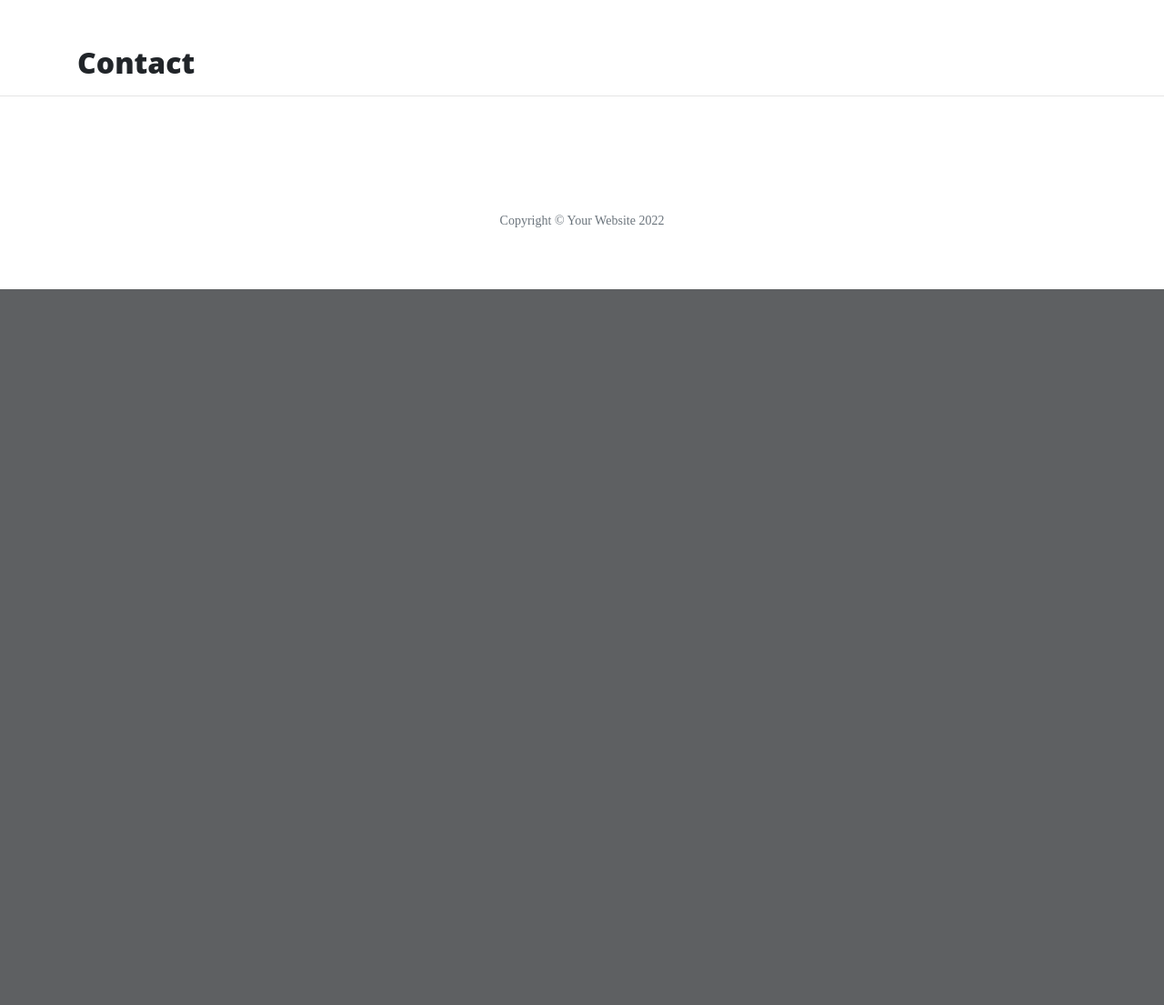
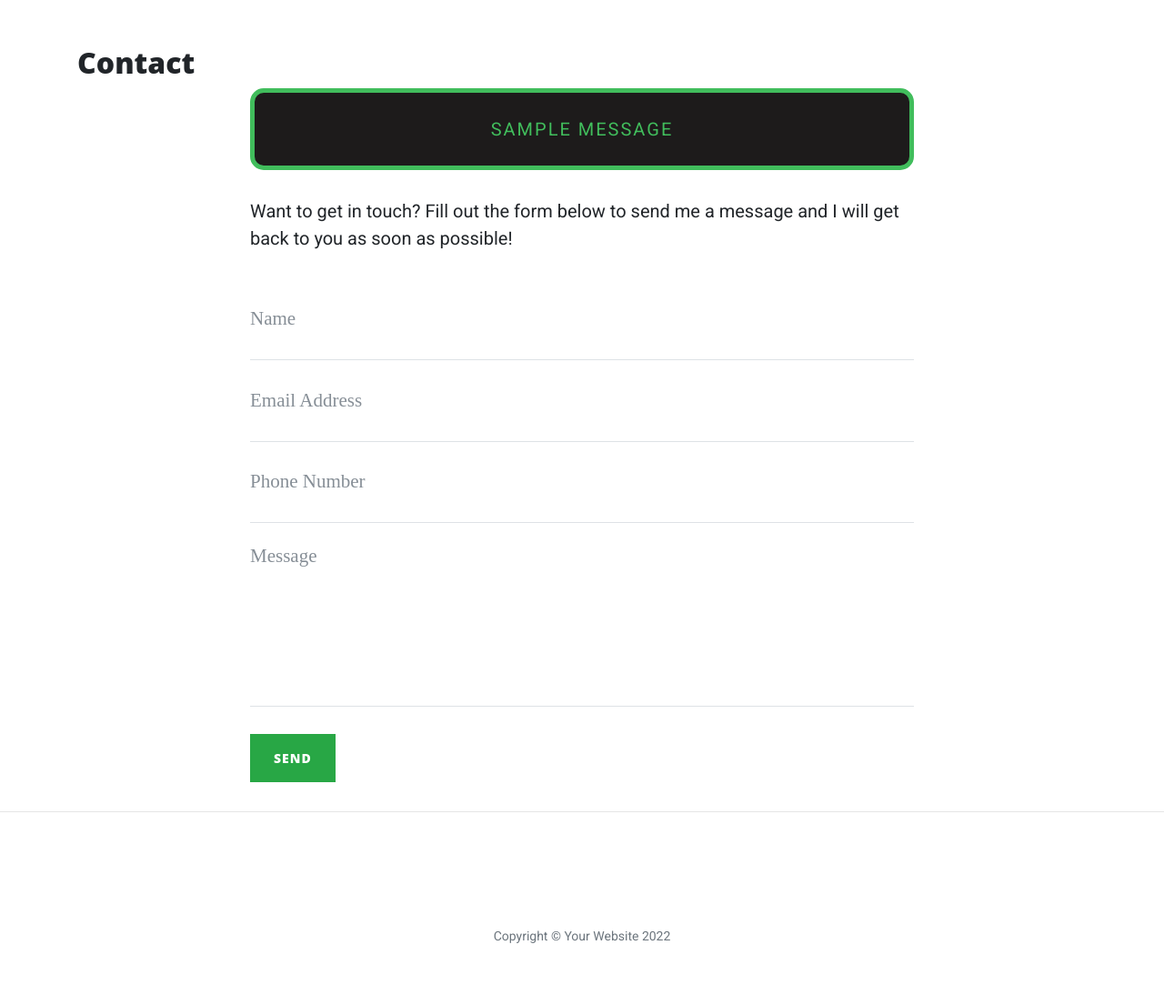
Before and after one commit to PedroCristo/code-institute-my-first-flask-app, a Flask app: page /contact in a window 1280 px wide. Shown: the part 628-1733 px from the top of the page at 91% size. Before the commit the page ends 946 px from the top, so only its background shows below. Run offline with Flask 2, Linux system fonts and the light colour scheme; one stand-in notice (Sample message) is shown; some libraries are stand-ins or nearby versions.

Commit message:
Add contact page to the project

```diff
--- a/run.py
+++ b/run.py
@@ -1,9 +1,12 @@
 import os
 import json
-from flask import Flask, render_template
+from flask import Flask, render_template, request, flash
+if os.path.exists("env.py"):
+     import env
 
 
 app = Flask(__name__)
+app.secret_key = os.environ.get("SECRET_KEY")
 
 
 @app.route("/")
@@ -18,10 +21,23 @@ def about():
         data = json.load(json_data)
     return render_template("about.html", page_title="About", company=data)
 
+@app.route("/about/<member_name>")
+def about_member(member_name):
+    member = {}
+    with open("data/company.json", "r") as json_data:
+        data = json.load(json_data)
+        for obj in data:
+            if obj["url"] == member_name:
+                member = obj
+    return render_template("member.html", member=member)
 
-@app.route("/contact")
+
+@app.route("/contact", methods=["GET", "POST"])
 def contact():
-     return render_template("contact.html", page_title="Contact")
+    if request.method == "POST":
+        flash("Thanks {}, we have received your message!".format(
+            request.form.get("name")))
+    return render_template("contact.html", page_title="Contact")
 
 
 @app.route("/careers")
--- a/static/css/style.css
+++ b/static/css/style.css
@@ -1,3 +1,28 @@
+/* GOOGLE FONTS */
+@import url('https://fonts.googleapis.com/css2?family=Roboto:ital,wght@0,400;0,500;0,700;1,900&display=swap');
+
+
+body {
+    font-family: 'Roboto', sans-serif;
+}
+
 .col-md-5 img {
     width: 100%;
 }
+
+a {
+    text-decoration: none !important;
+}
+
+.list-style {
+    list-style: none;
+    color: #41bd5c;
+    background: rgb(29, 27, 27);
+    border: 5px solid #41bd5c;
+    padding: 25px;
+    text-align: center;
+    font-size: 20px;
+    text-transform: uppercase;
+    letter-spacing: 2px;
+    border-radius: 15px;
+}
--- a/templates/contact.html
+++ b/templates/contact.html
@@ -1,5 +1,57 @@
 {% extends "base.html" %}
 {% block content %}
+    <h2>{{ page_title }}</h2>
 
-    <h2>{{ page_title }}</h2>
-{%  endblock %}
+	<div class="row">
+		<div class="col-lg-8 col-md-10 mx-auto">
+
+            {% with messages = get_flashed_messages() %}
+            {% if messages %}
+                <ul class="flashes list-style">
+                    {% for message in messages %}
+                        <li>{{ message }}</li>
+                    {% endfor %}
+                </ul>
+            {% endif %}
+        {% endwith %}
+
+			<p>Want to get in touch? Fill out the form below to send me a message and I will get back to you as soon as possible!</p>
+			<form method="POST" name="sentMessage" id="contactForm" novalidate>
+				<div class="control-group">
+					<div class="form-group floating-label-form-group controls">
+						<label>Name</label>
+						<input type="text" class="form-control" placeholder="Name" name="name" id="name" required data-validation-required-message="Please enter your name.">
+						<p class="help-block text-danger"></p>
+					</div>
+				</div>
+				<div class="control-group">
+					<div class="form-group floating-label-form-group controls">
+						<label>Email Address</label>
+						<input type="email" class="form-control" placeholder="Email Address" name="email" id="email" required data-validation-required-message="Please enter your email address.">
+						<p class="help-block text-danger"></p>
+					</div>
+				</div>
+				<div class="control-group">
+					<div class="form-group col-xs-12 floating-label-form-group controls">
+						<label>Phone Number</label>
+						<input type="tel" class="form-control" placeholder="Phone Number" name="phone" id="phone" required data-validation-required-message="Please enter your phone number.">
+						<p class="help-block text-danger"></p>
+					</div>
+				</div>
+				<div class="control-group">
+					<div class="form-group floating-label-form-group controls">
+						<label>Message</label>
+						<textarea rows="5" class="form-control" placeholder="Message" name="message" id="message" required data-validation-required-message="Please enter a message."></textarea>
+						<p class="help-block text-danger"></p>
+					</div>
+				</div>
+				<br>
+				<div id="success"></div>
+				<div class="form-group">
+					<button type="submit" class="btn btn-success" id="sendMessageButton">Send</button>
+				</div>
+			</form>
+		</div>
+	</div>
+
+{% endblock %}
```
Also changed, not shown: data/company.json (+40 -13 lines), templates/about.html (+6 -4 lines), templates/member.html (added, +19 -0 lines).
